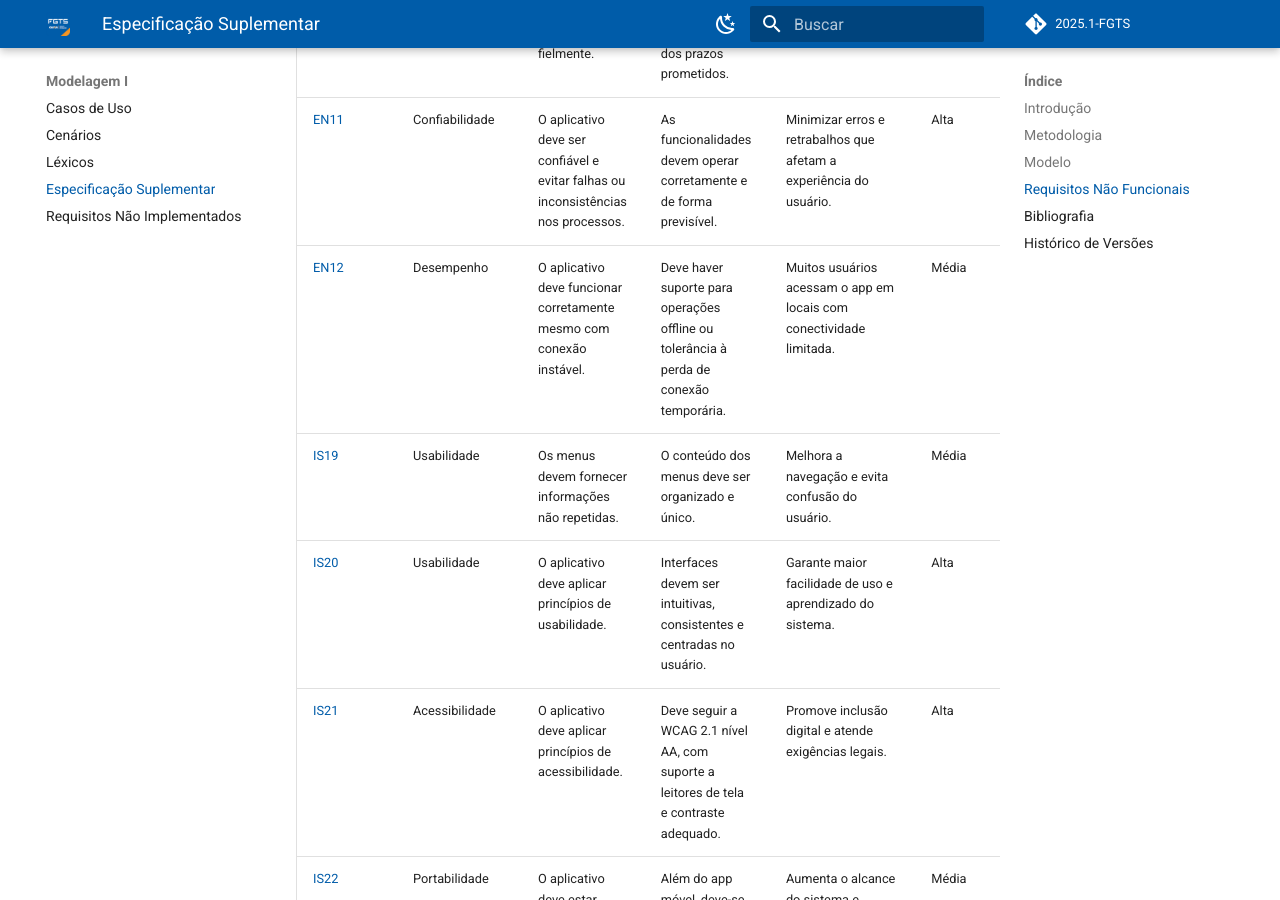
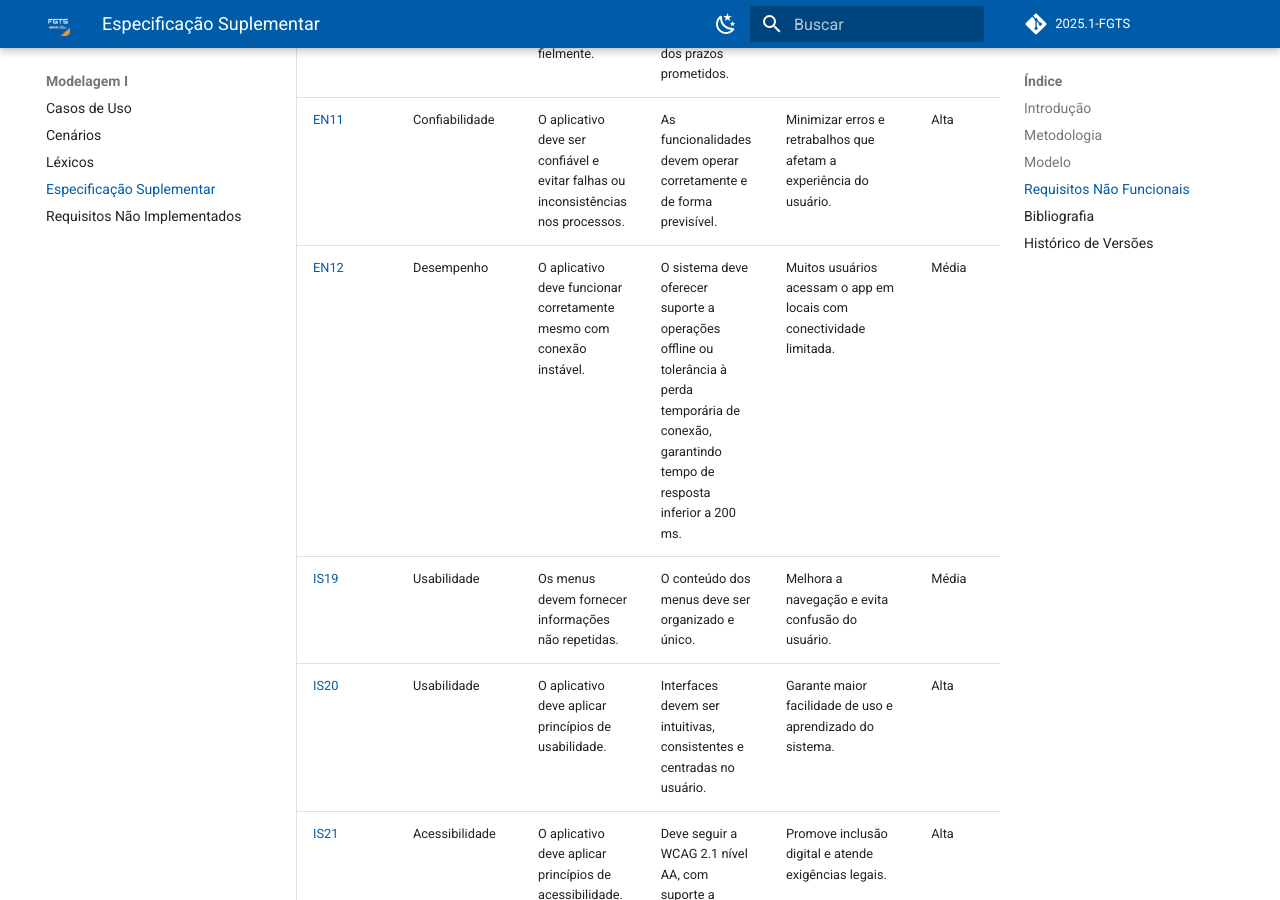
Before and after one commit to eduardodpms/REQ-FGTS, an MkDocs documentation site: the page built from docs/Modelagem-I/EspecificacaoSuplementar.md, in a window 1280 px wide and 900 px high, scrolled down 2417 px. Built offline with MkDocs 1.6.1 and Material for MkDocs 9.7.7, drawn with Linux system fonts in a browser that asks for light colours; comment, search, counter and statistics services are not loaded; some of the changed text lies outside the part shown.

Commit message:
update: adicionar o tempo de resposta do sistema no Desempenho

```diff
--- a/docs/Modelagem-I/EspecificacaoSuplementar.md
+++ b/docs/Modelagem-I/EspecificacaoSuplementar.md
@@ -97,7 +97,7 @@ Este documento segue o modelo **FURPS+**, organizando os requisitos de software
 | [EN09](https://requisitos-de-software.github.io/2025.1-FGTS/Elicitacao/Tecnicas-de-Elicitacao/Entrevista/#EN_RF)   | Confiabilidade   | O sistema deve apresentar informações de forma transparente e confiável.                | As informações exibidas devem ser claras, completas e sempre atualizadas.                 | Evita desconfiança e erros por parte do usuário.                                           | Alta       | Não          |
 | [EN10](https://requisitos-de-software.github.io/2025.1-FGTS/Elicitacao/Tecnicas-de-Elicitacao/Entrevista/#EN_RF)   | Confiabilidade   | Os prazos informados no app devem ser cumpridos fielmente.                              | O sistema deve garantir a entrega dos serviços dentro dos prazos prometidos.             | Atrasos comprometem a credibilidade do sistema.                                            | Alta       | Não          |
 | [EN11](https://requisitos-de-software.github.io/2025.1-FGTS/Elicitacao/Tecnicas-de-Elicitacao/Entrevista/#EN_RF)   | Confiabilidade   | O aplicativo deve ser confiável e evitar falhas ou inconsistências nos processos.       | As funcionalidades devem operar corretamente e de forma previsível.                      | Minimizar erros e retrabalhos que afetam a experiência do usuário.                        | Alta       | Parcialmente |
-| [EN12](https://requisitos-de-software.github.io/2025.1-FGTS/Elicitacao/Tecnicas-de-Elicitacao/Entrevista/#EN_RF)   | Desempenho       | O aplicativo deve funcionar corretamente mesmo com conexão instável.                    | Deve haver suporte para operações offline ou tolerância à perda de conexão temporária.   | Muitos usuários acessam o app em locais com conectividade limitada.                       | Média      | Não          |
+| [EN12](https://requisitos-de-software.github.io/2025.1-FGTS/Elicitacao/Tecnicas-de-Elicitacao/Entrevista/#EN_RF)   | Desempenho       | O aplicativo deve funcionar corretamente mesmo com conexão instável.                    | O sistema deve oferecer suporte a operações offline ou tolerância à perda temporária de conexão, garantindo tempo de resposta inferior a 200 ms.   | Muitos usuários acessam o app em locais com conectividade limitada.                       | Média      | Não          |
 | [IS19](https://requisitos-de-software.github.io/2025.1-FGTS/Elicitacao/Tecnicas-de-Elicitacao/Introspeccao/#IS_RF)   | Usabilidade      | Os menus devem fornecer informações não repetidas.                                      | O conteúdo dos menus deve ser organizado e único.                                         | Melhora a navegação e evita confusão do usuário.                                           | Média      | Não          |
 | [IS20](https://requisitos-de-software.github.io/2025.1-FGTS/Elicitacao/Tecnicas-de-Elicitacao/Introspeccao/#IS_RF)   | Usabilidade      | O aplicativo deve aplicar princípios de usabilidade.                                    | Interfaces devem ser intuitivas, consistentes e centradas no usuário.                    | Garante maior facilidade de uso e aprendizado do sistema.                                 | Alta       | Não          |
 | [IS21](https://requisitos-de-software.github.io/2025.1-FGTS/Elicitacao/Tecnicas-de-Elicitacao/Introspeccao/#IS_RF)   | Acessibilidade   | O aplicativo deve aplicar princípios de acessibilidade.                                 | Deve seguir a WCAG 2.1 nível AA, com suporte a leitores de tela e contraste adequado.    | Promove inclusão digital e atende exigências legais.                                       | Alta       | Não          |
@@ -118,3 +118,4 @@ Este documento segue o modelo **FURPS+**, organizando os requisitos de software
 | `1.0` | 16/05/2025 | Criação do documento | [Leticia Arisa](https://github.com/Leticia-Arisa-K-Higa) | [Enzo Emir](https://github.com/EnzoEmir)|
 | `1.1` | 18/05/2025 | Adição da introdução,metodologia e modelo. |[Enzo Emir](https://github.com/EnzoEmir) |[Maria](https://github.com/dudaa28)|
 | `1.2` | 18/05/2025 | Adição da tabela. |[Danielle](https://github.com/danielle-soaress), [Eduardo](https://github.com/eduardodpms), [Enzo](https://github.com/EnzoEmir), [Leticia](https://github.com/Leticia-Arisa-K-Higa), [Marcelo](https://github.com/MM4k), [Maria](https://github.com/dudaa28), [Victor](https://github.com/VictorPontual) |[Danielle](https://github.com/danielle-soaress), [Eduardo](https://github.com/eduardodpms), [Enzo](https://github.com/EnzoEmir), [Leticia](https://github.com/Leticia-Arisa-K-Higa), [Marcelo](https://github.com/MM4k), [Maria](https://github.com/dudaa28), [Victor](https://github.com/VictorPontual)|
+| `1.3` | 21/06/2025 | Adição do tempo de resposta do sistema no Desempenho | [Leticia Arisa](https://github.com/Leticia-Arisa-K-Higa) | --- |
```
